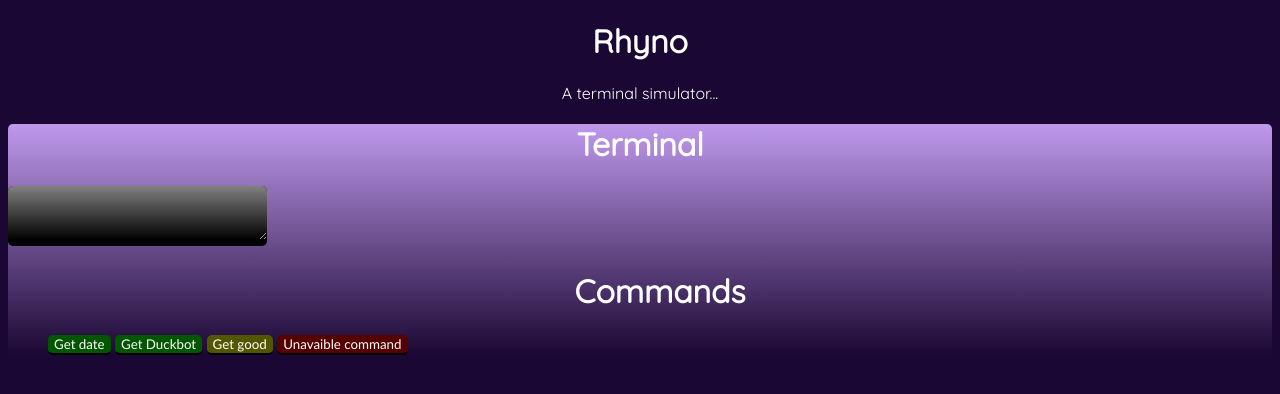
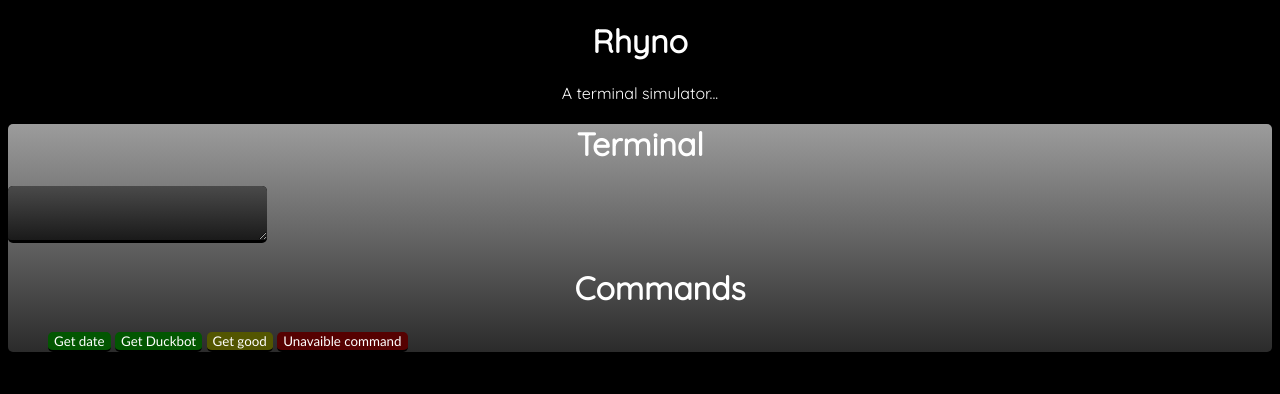
Before and after one commit to rocko2314243/Rhyno, a website: page index.html in a window 1280 px wide. Drawn offline with Linux system fonts and the light colour scheme.

Commit message:
Update main.css

```diff
--- a/main.css
+++ b/main.css
@@ -1,7 +1,7 @@
 html{
     font-family: 'Quicksand';
    /* background-image: linear-gradient(#330c63, #1b0733);*/
-   background-color: #1b0733;
+   background-color: black;
 }
 h1{
     text-align: center;
@@ -12,7 +12,7 @@ p{
     color: white;
 }
 div#Cool{
-    background-image: linear-gradient(rgb(191, 153, 236), #1b0733);
+    background-image: linear-gradient(#9c9c9c, #2b2b2b);
     border-radius: 5px;
 
 }
@@ -28,13 +28,13 @@ textarea#Thingmaker{
     border-style: none;
     border-color: black;
     background-color: black;
-    background-image: linear-gradient(grey, black);
+    background-image: linear-gradient(#4a4a4a, #1a1a1a);
     color: white;
     font-family:'Trebuchet MS', 'Lucida Sans Unicode', 'Lucida Grande', 'Lucida Sans', Arial, sans-serif;
     font-weight: 300px;
     font-size: 1.3em;
     border-radius: 5px;
-    border-bottom: 6px solid black;
+    border-bottom: 3px solid black;
 }
 textarea#Powershell{
     border-style: none;
```
